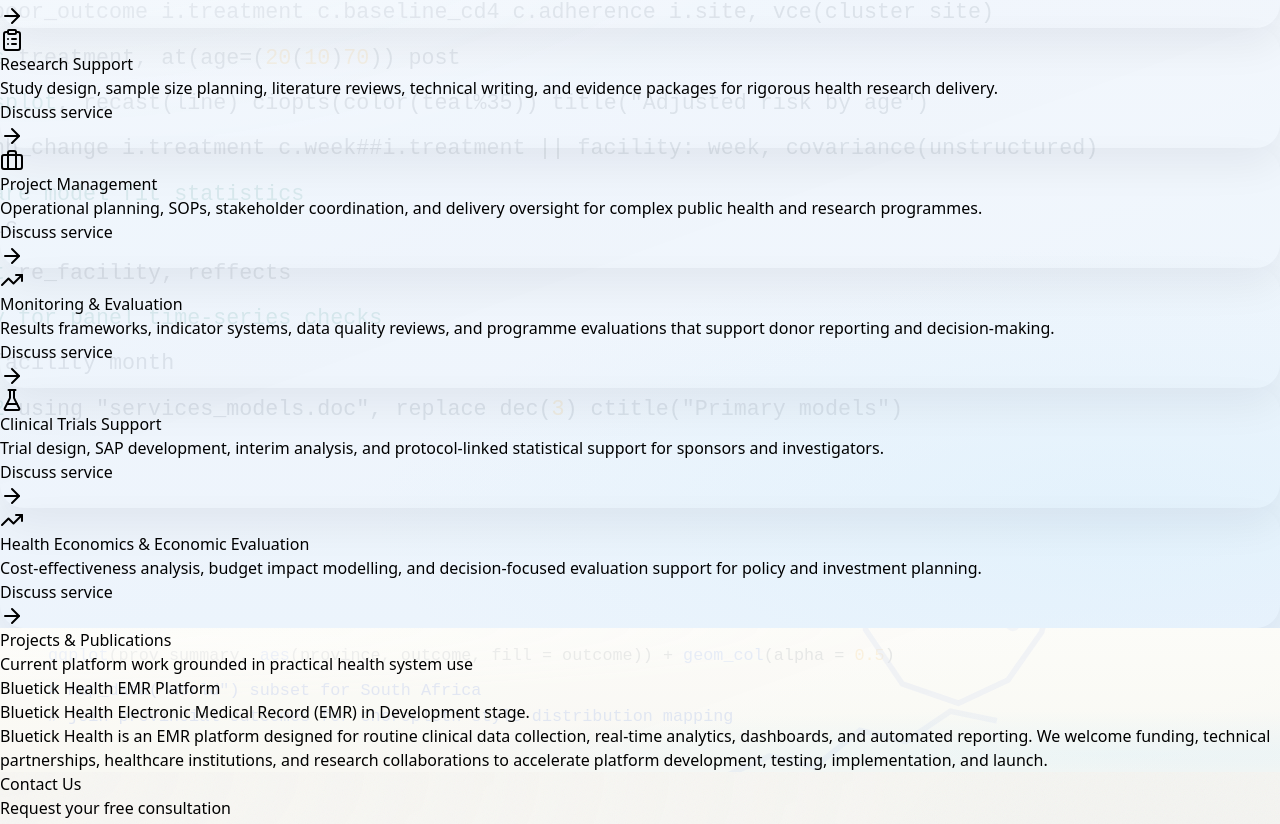
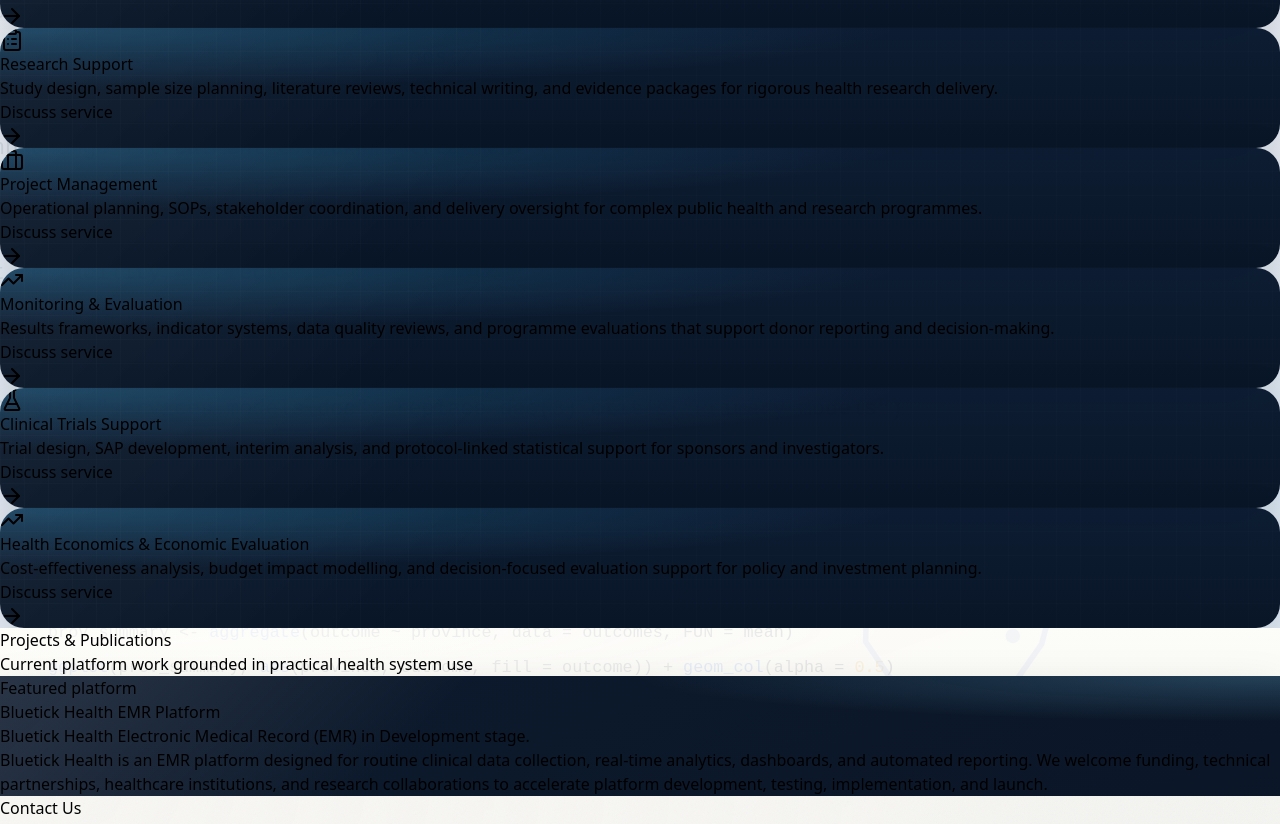
Before and after one commit to MTHermann/Bluetick-Health-public-health-consulting-website, a React (Vite) app: page / in a window 1280 px wide. Shown: the part 2952-3776 px from the top of the page. Built offline with nearby package versions, Linux system fonts and the light colour scheme; the HTML template or start-up script is replaced by a standard one.

Commit message:
feat: refresh homepage card treatments
Co-authored-by: MTHermann <158726671+MTHermann@users.noreply.github.com>

```diff
--- a/src/index.css
+++ b/src/index.css
@@ -143,19 +143,69 @@
 }
 
 .service-card {
+  position: relative;
+  isolation: isolate;
+  overflow: hidden;
   border-radius: 24px;
-  border-color: rgba(148, 163, 184, 0.38);
-  box-shadow: 0 18px 40px rgba(15, 23, 42, 0.06);
+  border-color: rgba(96, 165, 250, 0.22);
+  background:
+    radial-gradient(130% 95% at 0% 0%, rgba(56, 189, 248, 0.24), rgba(56, 189, 248, 0) 54%),
+    linear-gradient(180deg, rgba(9, 24, 46, 0.98), rgba(4, 17, 35, 0.98));
+  box-shadow: 0 24px 52px rgba(2, 12, 27, 0.2);
   transition:
     transform 350ms ease,
     box-shadow 350ms ease,
     border-color 350ms ease;
 }
 
+.service-card::before {
+  content: '';
+  position: absolute;
+  inset: 0;
+  z-index: 0;
+  pointer-events: none;
+  background:
+    linear-gradient(135deg, rgba(255, 255, 255, 0.14), rgba(255, 255, 255, 0) 38%),
+    linear-gradient(0deg, rgba(255, 255, 255, 0.04) 1px, transparent 1px),
+    linear-gradient(90deg, rgba(255, 255, 255, 0.04) 1px, transparent 1px);
+  background-size: 100% 100%, 24px 24px, 24px 24px;
+  opacity: 0.34;
+}
+
+.service-card > * {
+  position: relative;
+  z-index: 1;
+}
+
 .service-card:hover {
   transform: translateY(-4px);
-  border-color: rgba(37, 99, 235, 0.32);
-  box-shadow: 0 22px 45px rgba(15, 23, 42, 0.1);
+  border-color: rgba(103, 232, 249, 0.36);
+  box-shadow: 0 28px 58px rgba(2, 12, 27, 0.28);
+}
+
+.project-card {
+  position: relative;
+  isolation: isolate;
+  overflow: hidden;
+  border-color: rgba(96, 165, 250, 0.16);
+  background:
+    radial-gradient(120% 90% at 100% 0%, rgba(125, 211, 252, 0.22), rgba(125, 211, 252, 0) 42%),
+    linear-gradient(155deg, rgba(8, 22, 42, 0.98), rgba(6, 18, 35, 0.98));
+  box-shadow: 0 24px 52px rgba(2, 12, 27, 0.18);
+}
+
+.project-card::before {
+  content: '';
+  position: absolute;
+  inset: 0;
+  z-index: 0;
+  pointer-events: none;
+  background: linear-gradient(135deg, rgba(255, 255, 255, 0.12), rgba(255, 255, 255, 0) 34%);
+}
+
+.project-card > * {
+  position: relative;
+  z-index: 1;
 }
 
 .button-shift {
--- a/src/pages/ConsultingWebsite.jsx
+++ b/src/pages/ConsultingWebsite.jsx
@@ -584,14 +584,14 @@ function HomePage({
                 style={{ '--reveal-delay': `${index * 70}ms` }}
               >
                 <CardContent className="flex h-full flex-col p-8 md:p-9">
-                  <div className="mb-7 flex h-14 w-14 items-center justify-center rounded-2xl bg-blue-50">
-                    <Icon className="h-6 w-6 text-blue-700" />
+                  <div className="mb-7 flex h-14 w-14 items-center justify-center rounded-2xl border border-white/10 bg-white/10 shadow-[inset_0_1px_0_rgba(255,255,255,0.14)]">
+                    <Icon className="h-6 w-6 text-cyan-200" />
                   </div>
-                  <h3 className="min-h-[3.5rem] text-xl font-semibold tracking-[-0.02em] text-slate-950">{title}</h3>
-                  <p className="mt-5 text-base leading-7 text-slate-600">{body}</p>
+                  <h3 className="min-h-[3.5rem] text-xl font-semibold tracking-[-0.02em] text-white">{title}</h3>
+                  <p className="mt-5 text-base leading-7 text-blue-100/85">{body}</p>
                   <a
                     href="/#contact"
-                    className="mt-auto pt-8 inline-flex items-center gap-2 text-sm font-medium text-blue-700 transition-colors hover:text-blue-900 focus-visible:outline focus-visible:outline-2 focus-visible:outline-offset-2 focus-visible:outline-blue-500"
+                    className="mt-auto inline-flex items-center gap-2 pt-8 text-sm font-medium text-cyan-200 transition-colors hover:text-white focus-visible:outline focus-visible:outline-2 focus-visible:outline-offset-2 focus-visible:outline-blue-300"
                   >
                     Discuss service <ArrowRight className="h-4 w-4" />
                   </a>
@@ -611,13 +611,16 @@ function HomePage({
             </h2>
           </div>
           <div className="grid gap-6 md:grid-cols-2">
-            <Card className="rounded-[24px] border-slate-200/90 shadow-[0_18px_40px_rgba(15,23,42,0.06)]">
+            <Card className="project-card reveal-on-scroll rounded-[24px]" style={{ '--reveal-delay': '90ms' }}>
               <CardContent className="p-8 md:p-9">
-                <h3 className="text-xl font-semibold tracking-[-0.02em] text-slate-950">Bluetick Health EMR Platform</h3>
-                <p className="mt-4 text-base leading-7 text-slate-600">
+                <p className="inline-flex rounded-full border border-cyan-300/20 bg-white/5 px-3 py-1 text-xs font-semibold uppercase tracking-[0.2em] text-cyan-100">
+                  Featured platform
+                </p>
+                <h3 className="mt-5 text-xl font-semibold tracking-[-0.02em] text-white">Bluetick Health EMR Platform</h3>
+                <p className="mt-4 text-base leading-7 text-blue-100/85">
                   Bluetick Health Electronic Medical Record (EMR) in Development stage.
                 </p>
-                <p className="mt-4 text-base leading-7 text-slate-600">
+                <p className="mt-4 text-base leading-7 text-blue-100/85">
                   Bluetick Health is an EMR platform designed for routine clinical data collection, real-time analytics,
                   dashboards, and automated reporting. We welcome funding, technical partnerships, healthcare
                   institutions, and research collaborations to accelerate platform development, testing, implementation,
@@ -1234,13 +1237,13 @@ function ProductsPage() {
           <div className="max-w-xl">
             <Card id="upcoming-digital-solutions" className="reveal-on-scroll service-card h-full" style={{ '--reveal-delay': '120ms' }}>
               <CardContent className="flex h-full flex-col p-6">
-                <h2 className="text-lg font-semibold text-blue-900">Upcoming Digital Solutions</h2>
-                <p className="mt-2 text-sm text-gray-500">In planning</p>
-                <p className="mt-4 text-sm leading-relaxed text-gray-600">
+                <h2 className="text-lg font-semibold text-white">Upcoming Digital Solutions</h2>
+                <p className="mt-2 text-sm text-cyan-100/75">In planning</p>
+                <p className="mt-4 text-sm leading-relaxed text-blue-100/85">
                   Bluetick Health is preparing additional digital solutions to strengthen analytics, interoperability,
                   and decision support for health programmes.
                 </p>
-                <span className="mt-auto pt-5 inline-flex rounded-full bg-blue-100 px-3 py-1 text-xs font-medium text-blue-900">
+                <span className="mt-auto inline-flex self-start rounded-full border border-white/10 bg-white/10 px-3 py-1 text-xs font-medium text-cyan-100">
                   Upcoming
                 </span>
               </CardContent>
```
